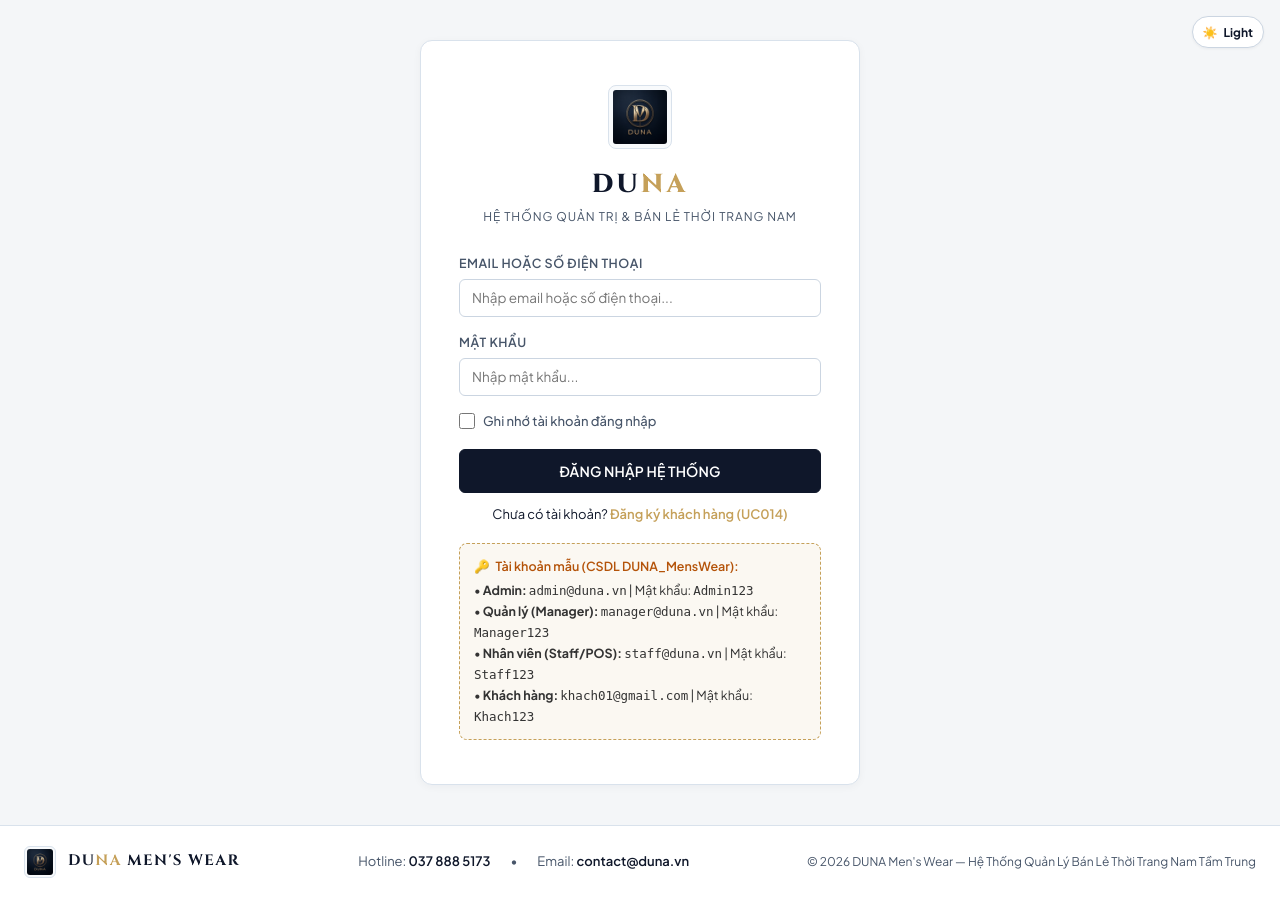
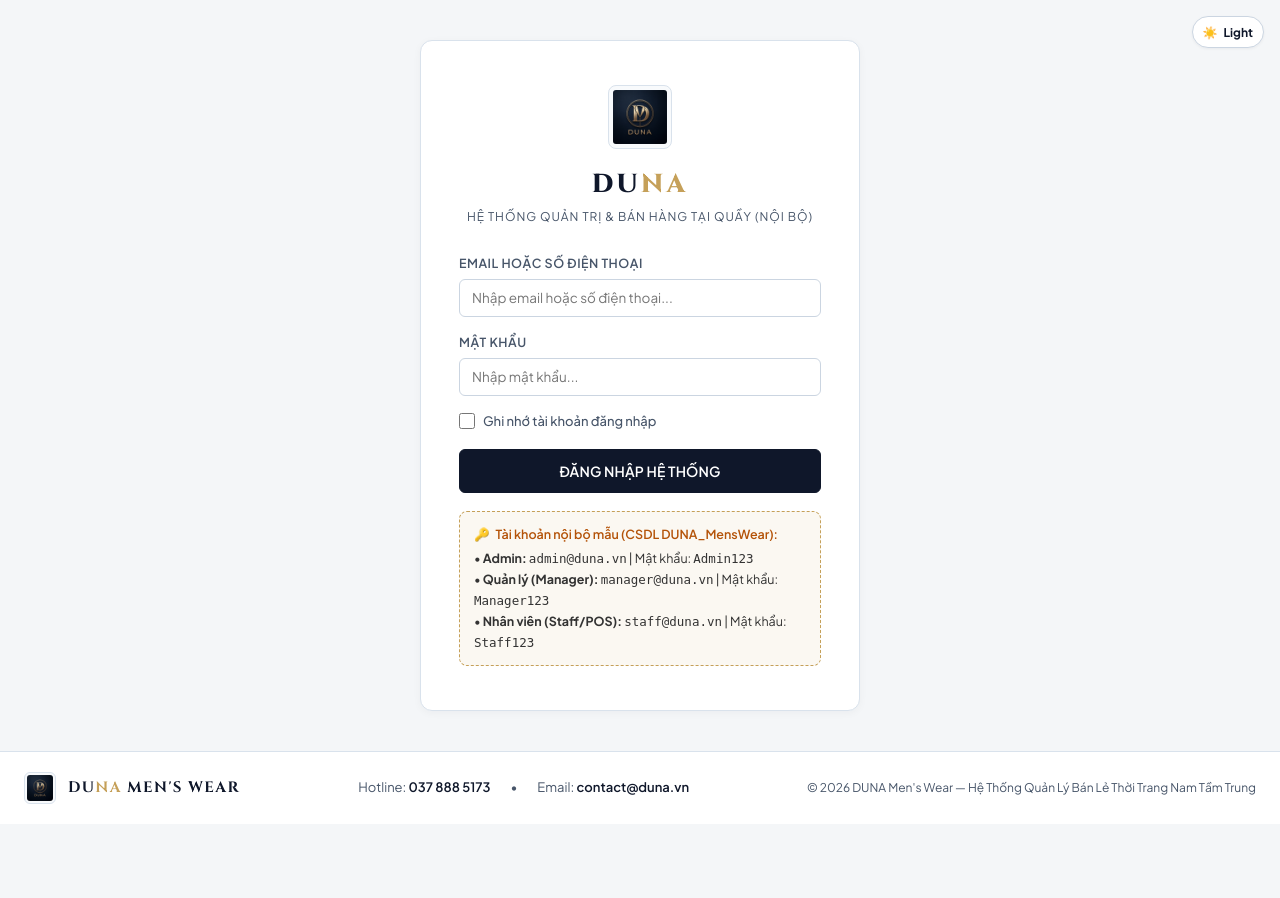
Before and after one commit to minhnnth08331-web/DUNA, a Java web app: page /auth in a window 1280 px wide. After the commit the page ends 804 px from the top, so only its background shows below. Run offline with Tomcat 11, a stand-in JSP engine, Linux system fonts and the light colour scheme.

Commit message:
sửa dự án

```diff
--- a/src/main/webapp/login.jsp
+++ b/src/main/webapp/login.jsp
@@ -17,7 +17,7 @@
         <div class="login-card">
             <img src="${pageContext.request.contextPath}/img/duna-logo.png" alt="DUNA Logo" class="login-brand-logo" width="64" height="64" style="width: 64px !important; height: 64px !important; max-width: 64px !important; max-height: 64px !important; border-radius: 8px; object-fit: contain; margin: 0 auto 16px auto;">
             <div class="login-brand-title">DU<span>NA</span></div>
-            <div class="login-brand-subtitle">Hệ Thống Quản Trị & Bán Lẻ Thời Trang Nam</div>
+            <div class="login-brand-subtitle">Hệ Thống Quản Trị &amp; Bán Hàng Tại Quầy (Nội Bộ)</div>
 
             <form action="${pageContext.request.contextPath}/auth" method="POST" class="login-form" id="loginForm" onsubmit="return handleLoginSubmit(event)">
                 <input type="hidden" name="action" value="login">
@@ -38,9 +38,9 @@
                     </label>
                 </div>
 
-                <c:if test="${param.registered == '1'}">
-                    <div class="alert alert-success" style="margin-top: 12px; margin-bottom: 12px;">
-                        Đăng ký tài khoản thành công! Vui lòng đăng nhập.
+                <c:if test="${param.error == 'internal_only'}">
+                    <div class="alert alert-danger" style="margin-top: 12px; margin-bottom: 12px;">
+                        Cổng đăng nhập này chỉ dành cho Nhân viên &amp; Quản lý nội bộ cửa hàng DUNA.
                     </div>
                 </c:if>
 
@@ -54,18 +54,13 @@
                     <button type="submit" class="btn btn-primary">ĐĂNG NHẬP HỆ THỐNG</button>
                 </div>
 
-                <div style="margin-top: 12px; text-align: center; font-size: 13px;">
-                    Chưa có tài khoản? <a href="${pageContext.request.contextPath}/auth?action=register" style="color: var(--brand-accent, #c5a059); font-weight: 600;">Đăng ký khách hàng (UC014)</a>
-                </div>
-
                 <div style="margin-top: 18px; padding: 12px 14px; background: rgba(197, 160, 89, 0.08); border: 1px dashed var(--brand-accent, #c5a059); border-radius: 8px; font-size: 12.5px; color: var(--color-text, #333); text-align: left; line-height: 1.6;">
                     <div style="font-weight: 600; color: #b45309; margin-bottom: 4px; display: flex; align-items: center; gap: 6px;">
-                        <span>🔑</span> <span>Tài khoản mẫu (CSDL DUNA_MensWear):</span>
+                        <span>🔑</span> <span>Tài khoản nội bộ mẫu (CSDL DUNA_MensWear):</span>
                     </div>
                     <div>• <b>Admin:</b> <code>admin@duna.vn</code> | Mật khẩu: <code>Admin123</code></div>
                     <div>• <b>Quản lý (Manager):</b> <code>manager@duna.vn</code> | Mật khẩu: <code>Manager123</code></div>
                     <div>• <b>Nhân viên (Staff/POS):</b> <code>staff@duna.vn</code> | Mật khẩu: <code>Staff123</code></div>
-                    <div>• <b>Khách hàng:</b> <code>khach01@gmail.com</code> | Mật khẩu: <code>Khach123</code></div>
                 </div>
             </form>
         </div>
```
Also changed, not shown: LICH_SU_CHINH_SUA.md (+8 -0 lines), src/main/java/com/duna/common/filter/AuthFilter.java (+15 -0 lines), src/main/java/com/duna/tv1_nguyen_ngoc_minh/controller/AuthServlet.java (+19 -3 lines), 10 other files.
